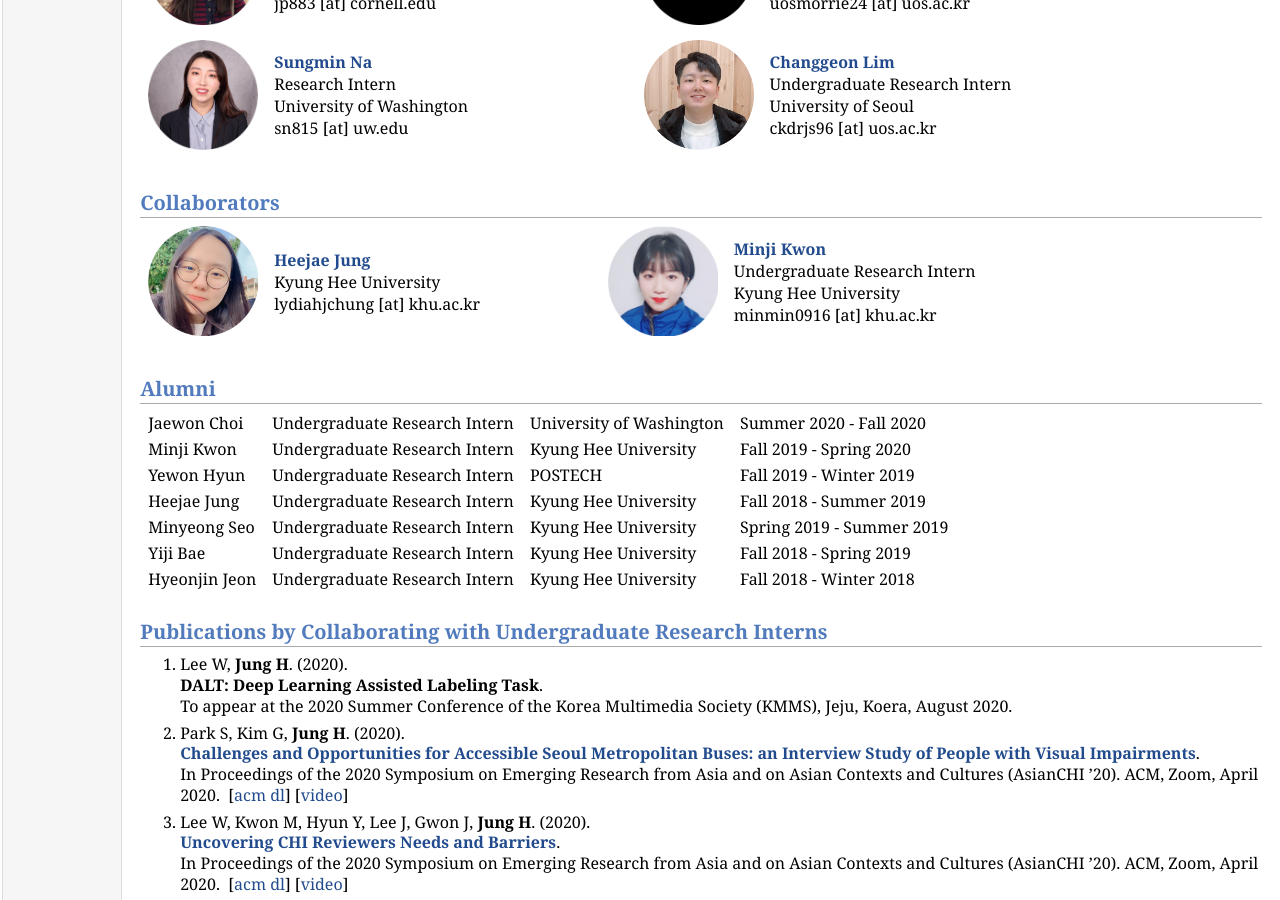
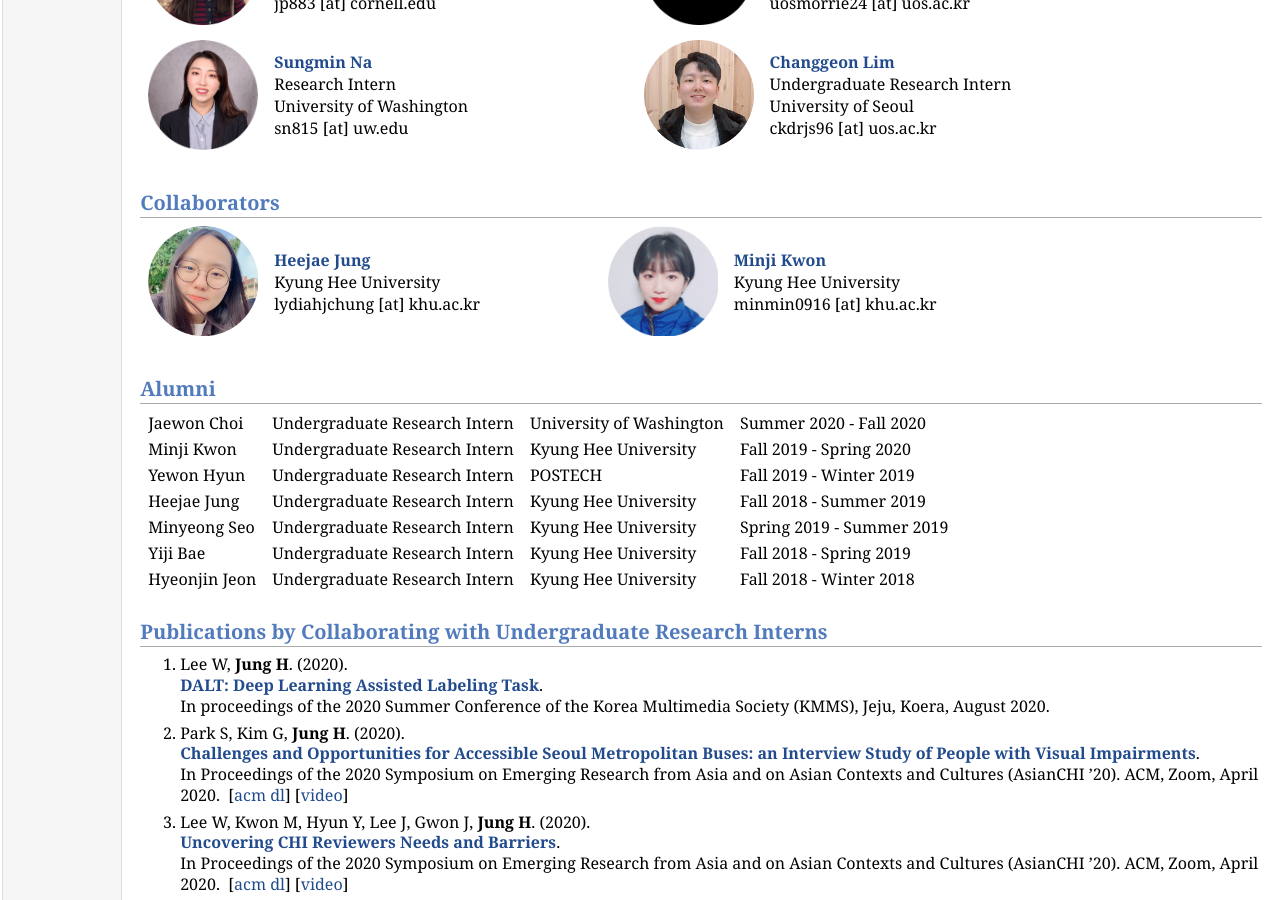
Before and after one commit to hcail/hcail-backup.github.io, a Jekyll site: the page people/people.html, which Jekyll copies as it is, in a window 1280 px wide and 900 px high, scrolled down 1160 px. Built offline with Jekyll 4.4.1, drawn with Linux system fonts in a browser that asks for light colours.

```diff
--- a/people/people.html
+++ b/people/people.html
@@ -106,7 +106,7 @@ HCI Korea 2019, Jeju, Korea.
     <td class="c2"> <a href="https://www.linkedin.com/in/lydiahjchung/"><b>Heejae Jung</b></a><br>Kyung Hee University<br>lydiahjchung [at] khu.ac.kr</td>
     <td class="c2"> &nbsp;&nbsp;&nbsp;&nbsp;&nbsp;&nbsp;&nbsp;&nbsp;&nbsp;&nbsp;&nbsp;&nbsp;&nbsp;&nbsp;&nbsp;&nbsp;&nbsp;&nbsp;&nbsp;&nbsp;&nbsp;&nbsp;&nbsp;</td>
     <td class="c2"><img src="img/mkwon.png" width="110" style="vertical-align: -4px"></td>
-    <td class="c2"> <a href="https://blog.naver.com/ehdqkdaksen"><b>Minji Kwon</b></a><br>Undergraduate Research Intern<br>Kyung Hee University<br>minmin0916 [at] khu.ac.kr</td>
+    <td class="c2"> <a href="https://blog.naver.com/ehdqkdaksen"><b>Minji Kwon</b></a><br>Kyung Hee University<br>minmin0916 [at] khu.ac.kr</td>
   </tr>
 </table>
 
@@ -191,8 +191,9 @@ HCI Korea 2019, Jeju, Korea.
 <ol>
   <li><p>Lee W, <b>Jung H</b>. (2020).
   <br /><font size=+0.5><b>
-  DALT: Deep Learning Assisted Labeling Task</b></font>.
-  <br />To appear at the 2020 Summer Conference of the Korea Multimedia Society (KMMS), Jeju, Koera, August 2020.&nbsp;&nbsp;
+    <a href="http://hyunggujung.com/pub/papers/2020/kmms20-wlee.pdf">
+  DALT: Deep Learning Assisted Labeling Task</a></b></font>.
+  <br />In proceedings of the 2020 Summer Conference of the Korea Multimedia Society (KMMS), Jeju, Koera, August 2020.&nbsp;&nbsp;
   </p>
   </li>
   <li><p>Park S, Kim G, <b>Jung H</b>. (2020).
```
Also changed, not shown: index.html (+7 -1 lines), news/news.html (+8 -2 lines), pub/pub.html (+10 -2 lines), 4 other files.
